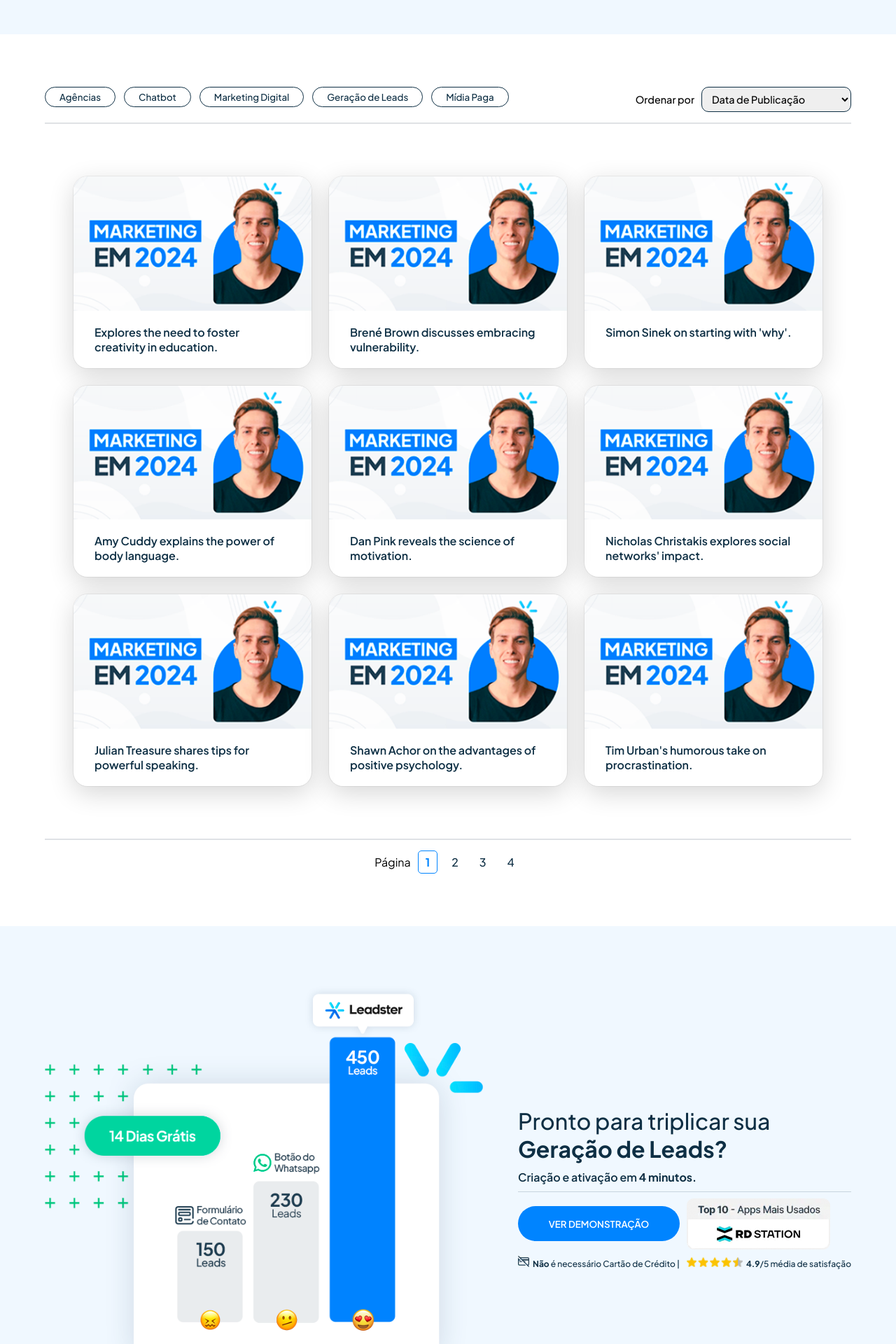
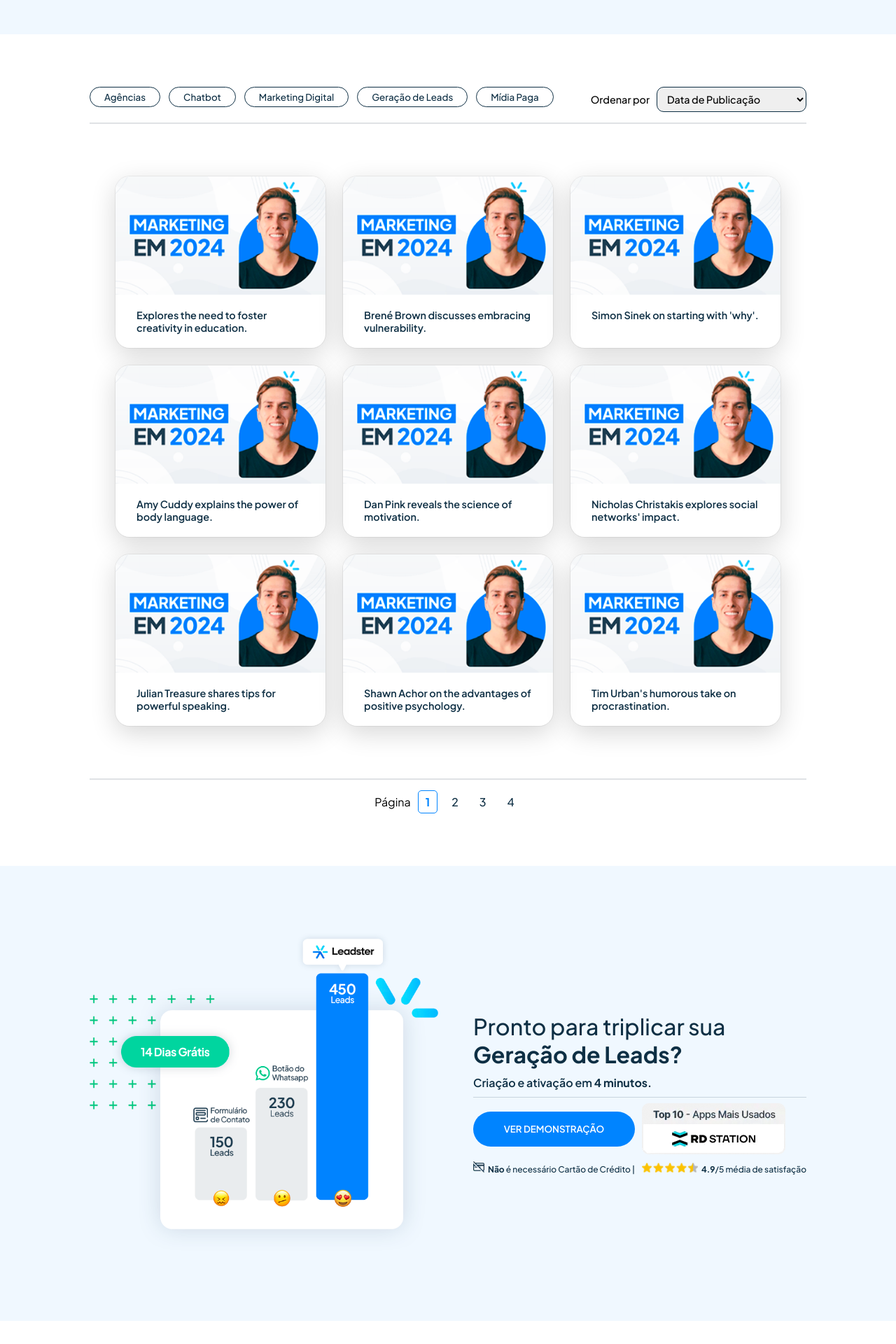
Before and after one commit to FelipeG-Almeida/Teste-Leadster, a Next.js app: page / in a window 1280 px wide. Shown: the part 580-2500 px from the top of the page at 70% size. Built offline with nearby package versions, Linux system fonts and the light colour scheme.

Commit message:
Finalização com layouts responsívos

```diff
--- a/src/components/callToAction/callToAction.tsx
+++ b/src/components/callToAction/callToAction.tsx
@@ -12,6 +12,7 @@ import {
 	CTAButton,
 	CTADetails,
 	Small,
+	CTADiv
 } from './style';
 
 export default function CallToAction(): JSX.Element {
@@ -25,7 +26,7 @@ export default function CallToAction(): JSX.Element {
 					style={{ objectFit: 'contain' }}
 				/>
 			</ImageWrapper>
-			<div>
+			<CTADiv>
 				<Title>
 					Pronto para triplicar sua <b>Geração de Leads?</b>
 				</Title>
@@ -48,7 +49,7 @@ export default function CallToAction(): JSX.Element {
 						</Small>
 					</CTADetails>
 				</Details>
-			</div>
+			</CTADiv>
 		</CTASection>
 	);
 }
--- a/src/components/callToAction/style.ts
+++ b/src/components/callToAction/style.ts
@@ -8,8 +8,11 @@ export const CTASection = styled.section`
     display: flex;
     justify-content: space-between;
     padding: 25px 10%;
-	@media screen and (max-width: 1439px) {
+	@media screen and (max-width: 1023px) {
 		padding: 75px 5%;
+        flex-direction: column;
+        row-gap: 20px;
+        text-align: center;
 	}
 `
 
@@ -17,6 +20,17 @@ export const ImageWrapper = styled.div`
     position: relative;
     height: 600px;
     width: 80%;
+    @media screen and (max-width: 767px) {
+        height: 300px;
+        width: 100%;
+    }
+`
+
+export const CTADiv = styled.div`
+    width: 50%;
+    @media screen and (max-width: 767px) {
+        width: 80%;
+    }
 `
 
 export const Title = styled.h2`
@@ -37,6 +51,11 @@ export const Details = styled.div`
     column-gap: 10px;
     grid-template-columns: 1fr 1fr;
     grid-template-rows: 1fr min-content;
+    @media screen and (max-width: 767px) {
+        grid-template-columns: 1fr;
+        justify-items: center;
+        row-gap: 10px;
+    }
 `
 
 export const CTAButton = styled.button`
@@ -50,6 +69,9 @@ export const CTAButton = styled.button`
     height: 50px;
     margin: 20px 0;
     text-transform: uppercase;
+    @media screen and (max-width: 767px) {
+        width: 100%;
+    }
 `
 
 export const CTADetails = styled.div`
--- a/src/components/footer/style.ts
+++ b/src/components/footer/style.ts
@@ -7,7 +7,7 @@ export const FooterSection = styled.footer`
     flex-direction: column;
     padding: 75px 10%;
     row-gap: 10px;
-	@media screen and (max-width: 1439px) {
+	@media screen and (max-width: 1023px) {
 		padding: 75px 5%;
 	}
 `
@@ -28,12 +28,24 @@ export const Links = styled.div`
     justify-content: space-between;
     margin: 40px 0;
     width: 100%;
+    @media screen and (max-width: 1023px) {
+        grid-template-columns: repeat(2, 1fr);
+        row-gap: 30px;
+    }
+
+    @media screen and (max-width: 767px) {
+        grid-template-columns: 1fr;
+        text-align: center;
+    }
 `
 
 export const NavLinks = styled.nav`
     display: flex;
     flex-direction: column;
     row-gap: 25px;
+    @media screen and (max-width: 1023px) {
+        row-gap: 15px;
+    }
 `
 
 export const NavTitle = styled.p`
--- a/src/components/header/style.ts
+++ b/src/components/header/style.ts
@@ -22,6 +22,9 @@ export const DivText = styled.div`
 	padding: 150px 0;
 	row-gap: 5px;
 	width: 100%;
+	@media screen and (max-width: 767px) {
+		padding: 100px 10%;
+	}
 `;
 
 export const BlueSpan = styled.span`
@@ -30,11 +33,18 @@ export const BlueSpan = styled.span`
 	color: var(--blue);
 	font-weight: 700;
 	padding: 5px 20px;
+	@media screen and (max-width: 767px) {
+		font-size: 0.8rem;
+		padding: 5px 15px;
+	}
 `;
 export const TitleOne = styled.h2`
 	color: var(--dark-blue);
 	font-size: 2.5rem;
 	font-weight: 500;
+	@media screen and (max-width: 767px) {
+		font-size: 1.5rem;
+	}
 `;
 
 export const TitleTwo = styled.h2`
@@ -46,12 +56,22 @@ export const TitleTwo = styled.h2`
 	font-weight: 700;
     text-align: center;
     width: 650px;
+	@media screen and (max-width: 767px) {
+		font-size: 2.25rem;
+		background-position: 73% 0;
+		background-size: 30px;
+	}
 `;
 
 export const Desc = styled.p`
 	border-top: 1px solid #c8d4dd;
 	color: var(--dark-blue);
 	font-weight: 500;
+	margin-top: 10px;
 	padding-top: 20px;
-	margin-top: 10px;
+	text-align: center;
+	@media screen and (max-width: 767px) {
+		font-size: 0.8rem;
+		padding: 20px 25px 0 25px;
+	}
 `;
--- a/src/components/modal/modal.tsx
+++ b/src/components/modal/modal.tsx
@@ -8,6 +8,7 @@ import {
 	ModalDetails,
 	ModalTopic,
 	Description,
+	ModalSpan,
 } from './style';
 
 interface ModalProps {
@@ -34,7 +35,7 @@ export default function ModalComponent({
 				<Modal>
 					<ModalHeader>
 						<ModalHeaderText>
-							<span>Webinar:</span> {title}
+							<ModalSpan>Webinar:</ModalSpan> {title}
 						</ModalHeaderText>
 						<CloseButton href="#" onClick={handleCloseClick}>
 							X
--- a/src/components/modal/style.ts
+++ b/src/components/modal/style.ts
@@ -1,9 +1,12 @@
 import styled from 'styled-components';
 
 export const ModalWrapper = styled.div`
-	height: 600px;
-	width: 600px;
+	height: 575px;
+	width: 450px;
 	z-index: 100;
+	@media screen and (max-width: 425px) {
+		height: 100%;
+	}
 `;
 
 export const Modal = styled.div`
@@ -13,6 +16,9 @@ export const Modal = styled.div`
 	height: 100%;
 	width: 100%;
 	z-index: 100;
+	@media screen and (max-width: 425px) {
+		border-radius: 0;
+	}
 `;
 
 export const ModalOverlay = styled.div`
@@ -37,13 +43,13 @@ export const ModalHeader = styled.div`
 
 export const ModalHeaderText = styled.h3`
 	color: var(--dark-blue);
-	font-size: 1.5rem;
+	font-size: 1.25rem;
 	font-weight: 600;
 `
 
 export const CloseButton = styled.a`
 	color: #838ead;
-	font-size: 1.25rem;
+	font-size: 1rem;
 	position: absolute;
 	top: 10%;
 	right: 3%;
@@ -56,6 +62,10 @@ export const ModalDetails = styled.div`
 	row-gap: 10px;
 `
 
+export const ModalSpan = styled.span`
+	color: var(--blue)
+`
+
 export const ModalTopic = styled.h4`
 	border-bottom: 1px solid #e6e9eb;
 	color: var(--dark-blue);
@@ -66,5 +76,5 @@ export const ModalTopic = styled.h4`
 
 export const Description = styled.p`
 	color: var(--dark-blue);
-	font-size: 1rem;
+	font-size: 0.9rem;
 `
--- a/src/components/videoCard/style.ts
+++ b/src/components/videoCard/style.ts
@@ -31,22 +31,29 @@ export const Card = styled.figure`
 		rgba(0, 0, 0, 0.06) 0px 0px 0px 1px;
 	cursor: pointer;
 	transition: 0.25s all;
-	width: 340px;
+	width: 300px;
 	&:hover {
 		transform: scale(1.025);
 	}
 	&:hover ${ImageWrapper}::before {
 		opacity: 1;
 	}
+	@media screen and (max-width: 767px) {
+		width: 280px;
+	}
 `;
 
 export const Caption = styled.figcaption`
 	color: var(--dark-blue);
-	font-size: 1rem;
+	font-size: 0.9rem;
 	font-weight: 600;
 	padding: 20px 30px;
-	width: 340px;
+	width: 300px;
 	${Card}:hover & {
 		color: var(--blue);
 	}
+	@media screen and (max-width: 767px) {
+		font-size: 0.8rem;
+		width: 280px;
+	}
 `;
--- a/src/components/webinars/style.ts
+++ b/src/components/webinars/style.ts
@@ -5,7 +5,7 @@ export const WebinarsSection = styled.section`
 	display: flex;
 	flex-direction: column;
 	padding: 75px 10%;
-	@media screen and (max-width: 1439px) {
+	@media screen and (max-width: 1023px) {
 		padding: 75px 5%;
 	}
 `;
@@ -13,14 +13,21 @@ export const WebinarsSection = styled.section`
 export const Nav = styled.div`
 	display: flex;
 	justify-content: space-between;
+	flex-wrap: wrap;
 	font-size: 0.9rem;
 	font-weight: 500;
+	row-gap: 10px;
+	@media screen and (max-width: 767px) {
+		justify-content: center;
+	}
 `;
 
 export const Buttons = styled.ul`
 	display: flex;
 	column-gap: 12px;
+	flex-wrap: wrap;
 	list-style: none;
+	row-gap: 10px;
 `;
 
 export const Button = styled.button`
@@ -37,6 +44,15 @@ export const Button = styled.button`
 		color: var(--blue);
 	}
 `;
+
+export const SelectionDiv = styled.div`
+	align-items: center;
+	display: flex;
+	@media screen and (max-width: 767px) {
+		flex-direction: column;
+		row-gap: 10px;
+	}
+`
 
 export const Selection = styled.select`
 	border: 1px solid var(--dark-blue);
@@ -59,10 +75,13 @@ export const Videos = styled.div`
 	border-top: 2px solid #dfe2e5;
 	display: grid;
 	gap: 25px;
-	grid-template-columns: repeat(auto-fit, 340px);
+	grid-template-columns: repeat(auto-fit, 300px);
 	justify-content: center;
 	margin: 15px 0;
 	padding: 75px 0;
+	@media screen and (max-width: 767px) {
+		grid-template-columns: repeat(auto-fit, 280px);
+	}
 `;
 
 export const Pagination = styled.nav`
--- a/src/components/webinars/webinars.tsx
+++ b/src/components/webinars/webinars.tsx
@@ -8,6 +8,7 @@ import {
 	SelectionOption,
 	Videos,
 	WebinarsSection,
+	SelectionDiv
 } from './style';
 import videos from '../../../videos.json';
 import VideoCard from '../videoCard/videoCard';
@@ -74,7 +75,7 @@ export default function Webinars(): JSX.Element {
 						<Button>Mídia Paga</Button>
 					</li>
 				</Buttons>
-				<div>
+				<SelectionDiv>
 					<span>Ordenar por</span>
 					<Selection>
 						<SelectionOption>Data de Publicação</SelectionOption>
@@ -82,7 +83,7 @@ export default function Webinars(): JSX.Element {
 							Número de Visualizações
 						</SelectionOption>
 					</Selection>
-				</div>
+				</SelectionDiv>
 			</Nav>
 			<Videos>{videoList()}</Videos>
 			<Pagination>
```
